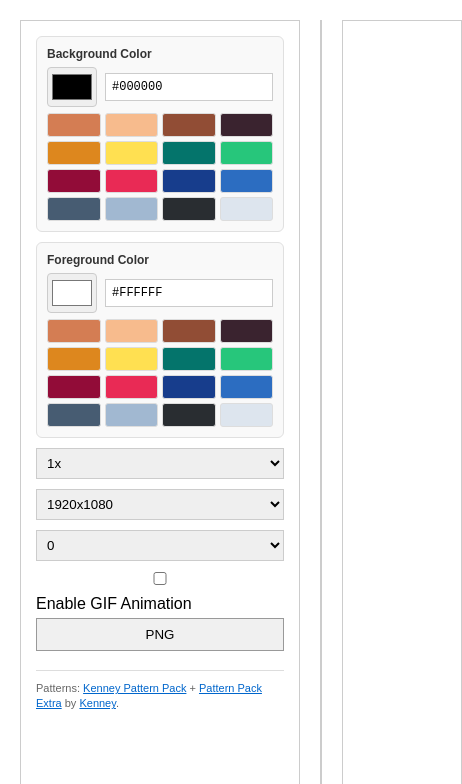
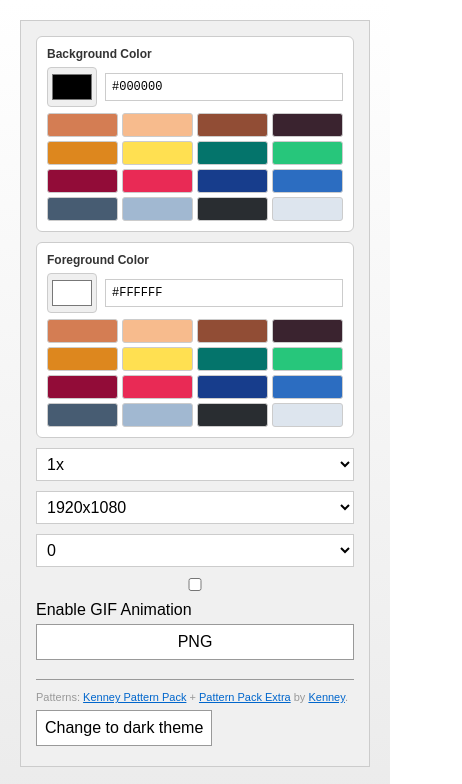
Before and after one commit to Dobya11/background-generator, a plain HTML site: page index.html in a window 390 px wide. Shown: the top 784 px of the page, 462 px wide, since content can reach past the window. Drawn offline with Linux system fonts and the light colour scheme; no server answers.

Commit message:
feat: update UI

```diff
--- a/index.html
+++ b/index.html
@@ -1,12 +1,13 @@
 <!doctype html>
-<html lang="en">
+<html lang="en" data-theme="light">
   <head>
     <meta charset="UTF-8" />
     <meta name="viewport" content="width=device-width, initial-scale=1.0" />
     <title>Pattern Generator</title>
-    <link rel="stylesheet" href="./style.css" />
+    <link rel="stylesheet" href="/style.css" />
   </head>
   <body>
+    <article>
       <div class="panel">
         <div class="color-group">
           <label>Background Color</label>
@@ -318,14 +319,87 @@
             >Kenney</a
           >.
         </div>
+        <button
+          id="theme-switch"
+          type="button"
+          data-theme-toggle
+          aria-label="Change to light theme"
+        >
+          Change theme
+        </button>
       </div>
 
       <div id="preview"></div>
 
       <div class="panel" id="patternPreview"></div>
-
+    </article>
     <script src="https://cdn.jsdelivr.net/npm/gif-encoder-2@1.0.5/dist/gif-encoder-2.umd.js"></script>
 
     <script src="./main.js"></script>
+    <script>
+      function calculateSettingAsThemeString({
+        localStorageTheme,
+        systemSettingDark,
+      }) {
+        if (localStorageTheme !== null) {
+          return localStorageTheme;
+        }
+
+        if (systemSettingDark.matches) {
+          return "dark";
+        }
+
+        return "light";
+      }
+
+      function updateButton({ buttonEl, isDark }) {
+        const newCta = isDark
+          ? "Change to light theme"
+          : "Change to dark theme";
+        buttonEl.setAttribute("aria-label", newCta);
+        buttonEl.innerText = newCta;
+      }
+
+      function updateThemeOnHtmlEl({ theme }) {
+        document.querySelector("html").setAttribute("data-theme", theme);
+      }
+
+      const button = document.querySelector("[data-theme-toggle]");
+      const localStorageTheme = localStorage.getItem("theme");
+      const systemSettingDark = window.matchMedia(
+        "(prefers-color-scheme: dark)",
+      );
+
+      let currentThemeSetting = calculateSettingAsThemeString({
+        localStorageTheme,
+        systemSettingDark,
+      });
+
+      updateButton({
+        buttonEl: button,
+        isDark: currentThemeSetting === "dark",
+      });
+      updateThemeOnHtmlEl({ theme: currentThemeSetting });
+
+      button.addEventListener("click", (event) => {
+        const newTheme = currentThemeSetting === "dark" ? "light" : "dark";
+
+        localStorage.setItem("theme", newTheme);
+        updateButton({ buttonEl: button, isDark: newTheme === "dark" });
+        updateThemeOnHtmlEl({ theme: newTheme });
+
+        currentThemeSetting = newTheme;
+      });
+    </script>
+    <script>
+      const params = new URLSearchParams(location.search);
+
+      if (params.get("t") === "k") {
+        const link = document.createElement("link");
+        link.rel = "stylesheet";
+        link.href = "/kenney.css";
+        document.head.appendChild(link);
+      }
+    </script>
   </body>
 </html>
--- a/kenney.css
+++ b/kenney.css
@@ -1,5 +1,8 @@
 @import url("https://fonts.googleapis.com/css2?family=Lexend:wght@100..900&family=Noto+Sans:ital,wght@0,100..900;1,100..900&display=swap");
 :root {
+  --radius: 0.5em;
+}
+[data-theme="light"] {
   --color-text: #262633;
   --color-background: #eef4f7;
 
@@ -14,48 +17,48 @@
   --color-border: rgba(38, 38, 51, 0.12);
   --color-muted: #757778;
 
+  --color-input-bg: #ffffff;
+  --color-panel-bg: #ffffff;
+  --color-preview-bg: #f5f5f5;
+  --color-group-bg: #f9f9f9;
+  --color-pattern-bg: #ffffff;
+
+  --color-input-border: #d2d2d7;
+  --color-group-border: #e0e0e0;
+
   --shadow: 0 3px 8px rgba(0, 0, 0, 0.12);
-  --radius: 0.5em;
 }
 
-* {
-  margin: 0;
-  padding: 0;
-  box-sizing: border-box;
-}
+[data-theme="dark"] {
+  --color-text: #eeeff3;
+  --color-background: #191922;
 
-html,
-body {
-  min-height: 100%;
+  --color-purple: #9b7ee8;
+  --color-purple-light: #b98cff;
+  --color-purple-dark: #6243a8;
+
+  --color-yellow: #ffbd2e;
+  --color-pink: #ff4d78;
+
+  --color-white: #252530;
+  --color-border: rgba(255, 255, 255, 0.12);
+  --color-muted: #a5a6ad;
+
+  --color-input-bg: #30303c;
+  --color-panel-bg: #252530;
+  --color-preview-bg: #22222d;
+  --color-group-bg: #2c2c37;
+  --color-pattern-bg: #30303c;
+
+  --color-input-border: #494956;
+  --color-group-border: #41414d;
+
+  --shadow: 0 3px 8px rgba(0, 0, 0, 0.35);
 }
 
 body {
-  min-height: 100vh;
-  padding: 20px;
-
-  display: grid;
-  grid-template-columns: 280px minmax(0, 1fr) 120px;
-  gap: 20px;
-
-  color: var(--color-text);
-  background-color: var(--color-background);
-
   font-family: "Noto Sans", Arial, sans-serif;
-  font-weight: 500;
-
-  -webkit-tap-highlight-color: transparent;
-}
-
-.panel {
-  padding: 20px;
-
-  background: var(--color-white);
-  border: 1px solid var(--color-border);
-  border-radius: var(--radius);
-
-  box-shadow: var(--shadow);
-
-  overflow-y: auto;
+  background: var(--color-background) !important;
 }
 h1,
 h2,
@@ -67,17 +70,6 @@ input,
 select {
   font-family: "Noto Sans", Arial, sans-serif;
 }
-.panel h1,
-.panel h2,
-.panel h3,
-.panel h4 {
-  color: var(--color-text);
-}
-
-.panel h2 {
-  margin-bottom: 1.2em;
-}
-
 input,
 select {
   width: 100%;
@@ -85,9 +77,9 @@ select {
   margin-bottom: 10px;
 
   color: var(--color-text);
-  background: white;
+  background: var(--color-input-bg);
 
-  border: 1px solid #d2d2d7;
+  border: 1px solid var(--color-input-border);
   border-radius: 0.4em;
 
   font-family: inherit;
@@ -98,17 +90,19 @@ select {
   transition:
     border-color 0.15s ease,
     box-shadow 0.15s ease,
-    background-color 0.15s ease;
+    background-color 0.15s ease,
+    color 0.15s ease;
 }
 
 input:hover,
 select:hover {
-  border-color: #aaa9b2;
+  border-color: var(--color-purple);
 }
 
 input:focus,
 select:focus {
   border-color: var(--color-purple);
+
   box-shadow: 0 0 0 3px rgba(124, 94, 198, 0.15);
 }
 
@@ -119,65 +113,35 @@ input[type="color"] {
   margin: 0 !important;
   padding: 2px !important;
 
-  background: white;
+  color: var(--color-text);
+  background: var(--color-input-bg);
 
-  border: 1px solid #d2d2d7;
+  border: 1px solid var(--color-input-border);
   border-radius: 0.4em;
 
   cursor: pointer;
 }
+
 input[type="color"]::-webkit-color-swatch-wrapper {
   padding: 0;
   margin: 0;
   border: none;
+
   transform: scale(1.2);
 }
-button {
-  width: 100%;
-  padding: 0.65em 1em;
-  margin: 5px 0;
 
-  color: white;
-
-  background: linear-gradient(0deg, #7c5ec6 0%, #b073f0 100%);
-
-  border: none;
-  border-bottom: 2px solid var(--color-purple-dark);
-  border-radius: 0.4em;
-
-  box-shadow: 0 2px 0 rgba(0, 0, 0, 0.25);
-
-  font-family: inherit;
-  font-size: 0.9em;
-  font-weight: 800;
-
-  cursor: pointer;
-
-  transition:
-    background 0.15s ease,
-    transform 0.1s ease,
-    box-shadow 0.1s ease;
+input::placeholder {
+  color: var(--color-muted);
+  opacity: 1;
 }
 
-button:hover {
-  color: #191922;
-
-  background: var(--color-yellow);
-
-  border-color: #af5a1d;
-
-  transform: translateY(-1px);
+select {
+  color-scheme: light;
 }
 
-button:active {
-  transform: translateY(1px);
-  box-shadow: none;
-}
-
-button:disabled {
-  opacity: 0.5;
-  cursor: not-allowed;
-  transform: none;
+[data-theme="dark"] select,
+.dark select {
+  color-scheme: dark;
 }
 
 #preview {
@@ -192,7 +156,8 @@ button:disabled {
 
   padding: 20px;
 
-  background: #f5f5f5;
+  color: var(--color-text);
+  background: var(--color-preview-bg);
 
   border: 1px solid var(--color-border);
   border-radius: var(--radius);
@@ -200,6 +165,11 @@ button:disabled {
   box-shadow: var(--shadow);
 
   overflow: auto;
+
+  transition:
+    background-color 0.2s ease,
+    border-color 0.2s ease,
+    color 0.2s ease;
 }
 
 canvas {
@@ -217,6 +187,16 @@ canvas {
   gap: 8px;
 
   align-content: start;
+  align-items: center;
+
+  background: var(--color-yellow);
+
+  scrollbar-color: #8d8b95 var(--color-yellow);
+  scrollbar-width: none;
+}
+
+#patternPreview::-webkit-scrollbar {
+  display: none;
 }
 
 .pattern-item {
@@ -227,9 +207,9 @@ canvas {
   align-items: center;
   justify-content: center;
 
-  background: white;
+  background: var(--color-pattern-bg);
 
-  border: 1px solid #d2d2d7;
+  border: 1px solid var(--color-input-border);
   border-radius: 0.4em;
 
   cursor: pointer;
@@ -245,11 +225,12 @@ canvas {
 .pattern-item svg {
   width: 100% !important;
   height: 100% !important;
+
   display: block !important;
 }
 
 .pattern-item:hover {
-  background: #f5f1ff;
+  background: rgba(124, 94, 198, 0.12);
 
   border-color: var(--color-purple);
 
@@ -261,7 +242,7 @@ canvas {
 .pattern-item.active {
   border: 2px solid var(--color-purple);
 
-  background: #eee7ff;
+  background: rgba(124, 94, 198, 0.16);
 
   box-shadow:
     0 0 0 3px rgba(124, 94, 198, 0.12),
@@ -272,18 +253,22 @@ canvas {
   padding: 12px;
   margin-bottom: 10px;
 
-  background: #f9f9f9;
+  color: var(--color-text);
+  background: var(--color-group-bg);
 
-  border: 1px solid #e0e0e0;
+  border: 1px solid var(--color-group-border);
   border-radius: 0.5em;
 
   transition:
     border-color 0.15s ease,
-    box-shadow 0.15s ease;
+    box-shadow 0.15s ease,
+    background-color 0.15s ease;
 }
 
 .color-group:hover {
-  border-color: rgba(124, 94, 198, 0.35);
+  border-color: rgba(124, 94, 198, 0.5);
+
+  box-shadow: 0 2px 6px rgba(0, 0, 0, 0.05);
 }
 
 .color-group label {
@@ -300,6 +285,7 @@ canvas {
 .color-input-wrapper {
   display: flex;
   align-items: center;
+
   gap: 8px;
 }
 
@@ -309,11 +295,15 @@ canvas {
   padding: 6px !important;
   margin: 0 !important;
 
+  color: var(--color-text);
+  background: var(--color-input-bg);
+
   font-family: monospace !important;
   font-size: 12px !important;
 
   text-transform: uppercase;
 
+  border: 1px solid var(--color-input-border);
   border-radius: 0.3em;
 }
 
@@ -330,9 +320,10 @@ canvas {
 
   padding: 6px;
 
-  background: white;
+  color: var(--color-text);
+  background: var(--color-input-bg);
 
-  border: 1px solid #ddd;
+  border: 1px solid var(--color-input-border);
   border-radius: 0.3em;
 
   font-family: monospace;
@@ -353,7 +344,12 @@ canvas {
   width: 100%;
   height: 26px;
 
-  border: 1px solid #ddd;
+  padding: 0;
+  margin: 0;
+
+  background: var(--color-pattern-bg);
+
+  border: 1px solid var(--color-input-border);
   border-radius: 0.3em;
 
   cursor: pointer;
@@ -365,118 +361,124 @@ canvas {
 }
 
 .color-preset:hover {
-  border-color: #999;
+  border-color: var(--color-purple);
 
   transform: scale(1.05);
 
   filter: brightness(1.05);
 }
+button {
+  width: 100%;
 
-.credit {
-  margin-top: 14px;
-  padding-top: 10px;
+  padding: 0.65em 1em;
+  margin: 5px 0;
 
-  color: #666;
+  color: #ffffff;
 
-  border-top: 1px solid #ddd;
+  background: linear-gradient(
+    0deg,
+    var(--color-purple) 0%,
+    var(--color-purple-light) 100%
+  );
 
-  font-size: 11px;
-  line-height: 1.4;
+  border: none;
+  border-bottom: 2px solid var(--color-purple-dark);
+  border-radius: 0.4em;
+
+  box-shadow: 0 2px 0 rgba(0, 0, 0, 0.25);
+
+  font-family: inherit;
+  font-size: 0.9em;
+  font-weight: 800;
+
+  cursor: pointer;
+
+  transition:
+    background 0.15s ease,
+    transform 0.1s ease,
+    box-shadow 0.1s ease,
+    color 0.15s ease;
 }
 
-.credit a {
-  color: #7c5ec6;
-  text-decoration: none;
+button:hover {
+  color: #191922;
+
+  background: var(--color-yellow) !important;
+
+  border-color: #af5a1d;
+
+  transform: translateY(-1px);
 }
 
-.credit a:hover {
-  text-decoration: underline;
+button:active {
+  transform: translateY(1px);
+
+  box-shadow: none;
 }
 
-label[for="enableGif"] {
-  display: inline;
+button:disabled {
+  opacity: 0.5;
 
-  width: auto;
+  cursor: not-allowed;
 
-  margin: 10px 0;
+  transform: none;
+}
+.panel {
+  padding: 20px;
+
+  color: var(--color-text);
+  background: var(--color-panel-bg);
+
+  border: 1px solid var(--color-border);
+  border-radius: var(--radius);
+
+  box-shadow: var(--shadow);
+
+  overflow-y: auto;
+
+  transition:
+    background-color 0.2s ease,
+    border-color 0.2s ease,
+    color 0.2s ease;
 }
 
-.hidden {
-  display: none !important;
+.panel h1,
+.panel h2,
+.panel h3,
+.panel h4 {
+  color: var(--color-text);
 }
 
-::selection {
-  color: white;
-  background: #ffa700;
+.panel h2 {
+  margin-bottom: 1.2em;
 }
 
-::-moz-selection {
-  color: white;
-  background: #ffa700;
+h1,
+h2,
+h3 {
+  font-family: "Lexend", "Noto Sans", sans-serif;
 }
 
+button,
+input,
+select {
+  font-family: "Noto Sans", Arial, sans-serif;
+}
 body::-webkit-scrollbar {
   width: 12px;
 }
 
 body::-webkit-scrollbar-track {
-  background: #ecedf3;
+  background: var(--color-background);
 }
 
 body::-webkit-scrollbar-thumb {
   background-color: #8d8b95;
 
   border-radius: 20px;
-  border: 2px solid #ecedf3;
+  border: 2px solid var(--color-background);
 }
 
-div[id="patternPreview"] {
-  background: var(--color-yellow);
-  scrollbar-color: #8d8b95 #ecedf3;
-  scrollbar-width: none;
-  align-items: center;
+body {
+  scrollbar-color: #8d8b95 var(--color-background);
 }
-
-@media screen and (max-width: 950px) {
-  body {
-    grid-template-columns: 220px minmax(0, 1fr) 90px;
-    gap: 12px;
-    padding: 12px;
-  }
-
-  .panel {
-    padding: 15px;
-  }
-
-  #preview {
-    padding: 10px;
-  }
-
-  .pattern-item {
-    width: 56px;
-    height: 56px;
-  }
-}
-
-@media screen and (max-width: 700px) {
-  body {
-    display: flex;
-    flex-direction: column;
-
-    height: auto;
-    min-height: 100vh;
-  }
-
-  .panel {
-    width: 100%;
-  }
-
-  #preview {
-    min-height: 400px;
-    order: 1;
-  }
-
-  #patternPreview {
-    grid-template-columns: repeat(auto-fill, minmax(64px, 1fr));
-  }
-}
--- a/main.js
+++ b/main.js
@@ -5,7 +5,6 @@
 //TODO: Fix gif encoder library loading issue
 //TODO: Gaps during rotation
 //TODO: Fix color replacement for grayscale colors(maybe switch to another color dimension)
-//TODO: Add offset position for tiles
 
 const app = {
   svgCache: {},
--- a/style.css
+++ b/style.css
@@ -1,173 +1,287 @@
-/* TODO: Add style */
+[data-theme="light"] {
+  --muted: #ccc;
+  --muted-bg: #999;
+  --bg: #e0e0e0;
+  --bg-1: #f0f0f0;
+  --bg-alt: #fff;
+  --fg: #000;
+  --fg-alt: #333;
+  --accent: #06c;
+}
 
-* {
+[data-theme="dark"] {
+  --muted: #666;
+  --muted-bg: #999;
+  --bg: #222;
+  --bg-1: #222;
+  --bg-alt: #333;
+  --fg: #fff;
+  --fg-alt: #ccc;
+  --accent: #70b7ff;
+}
+
+*,
+*::before,
+*::after {
+  box-sizing: border-box;
   margin: 0;
   padding: 0;
-  box-sizing: border-box;
 }
+
 body {
+  min-height: 100vh;
+  background: linear-gradient(var(--bg-alt), var(--bg));
+  color: var(--fg);
   font-family: Arial, sans-serif;
-  padding: 20px;
+}
+
+select,
+button {
+  font: inherit;
+  color: var(--fg);
+  background: var(--bg-alt);
+}
+
+article {
   display: grid;
-  grid-template-columns: 280px 1fr 120px;
+  grid-template-columns: 280px minmax(0, 1fr) 120px;
   gap: 20px;
   height: 100vh;
+  padding: 20px;
 }
+
 .panel {
-  border: 1px solid #ccc;
+  overflow-y: auto;
   padding: 15px;
-  overflow-y: auto;
+  border: 1px solid var(--muted);
+  background: var(--bg-1);
 }
+
 input,
 select {
   width: 100%;
   padding: 6px;
   margin-bottom: 10px;
-  border: 1px solid #ccc;
-  font-family: Arial, sans-serif;
+  border: 1px solid var(--muted);
 }
+
+input:focus,
+select:focus,
+button:focus-visible {
+  outline: 2px solid var(--accent);
+  outline-offset: 1px;
+}
+
 button {
   width: 100%;
   padding: 8px;
   margin: 5px 0;
+  border: 1px solid var(--muted-bg);
   cursor: pointer;
-  border: 1px solid #999;
-  background: #f0f0f0;
-  font-family: Arial, sans-serif;
+  transition:
+    background-color 0.2s ease,
+    border-color 0.2s ease,
+    opacity 0.2s ease;
 }
-button:hover {
-  background: #e0e0e0;
+
+button:hover:not(:disabled) {
+  background: var(--bg-alt);
 }
+
 button:disabled {
   opacity: 0.5;
   cursor: not-allowed;
 }
+
+button#theme-switch {
+  width: auto;
+}
+
 #preview {
   display: flex;
   align-items: center;
   justify-content: center;
-  background: #f5f5f5;
-  border: 1px solid #ccc;
   overflow: auto;
+  background: var(--bg);
+  border: 1px solid var(--muted);
 }
-canvas {
+
+#preview canvas {
   display: block;
   max-width: 100%;
   max-height: 100%;
   object-fit: contain;
 }
+
 #patternPreview {
   display: grid;
   grid-template-columns: 1fr;
   gap: 4px;
 }
+
 .pattern-item {
-  border: 1px solid #ddd;
-  height: 64px;
-  width: 64px;
-  cursor: pointer;
-  background: white;
   display: flex;
   align-items: center;
   justify-content: center;
+  width: 64px;
+  height: 64px;
   overflow: hidden;
+  background: #fff;
+  border: 1px solid var(--muted);
+  cursor: pointer;
+  transition:
+    background-color 0.2s ease,
+    border-color 0.2s ease,
+    transform 0.2s ease;
 }
+
 .pattern-item svg {
+  display: block !important;
   width: 100% !important;
   height: 100% !important;
-  display: block !important;
 }
+
 .pattern-item:hover {
-  background: #f0f0f0;
+  background: var(--bg);
+  transform: scale(1.02);
 }
+
 .pattern-item.active {
-  border: 2px solid #0066cc;
-  background: #e6f2ff;
+  background: var(--bg);
+  border: 2px solid var(--accent);
 }
+
 .color-group {
-  background: #f9f9f9;
-  border: 1px solid #e0e0e0;
-  border-radius: 6px;
   padding: 10px;
   margin-bottom: 10px;
+  background: var(--bg-alt);
+  border: 1px solid var(--muted);
+  border-radius: 6px;
 }
+
 .color-group label {
   display: block;
+  margin-bottom: 6px;
+  color: var(--fg-alt);
   font-size: 12px;
   font-weight: 600;
-  margin-bottom: 6px;
-  color: #333;
 }
+
 .color-input-wrapper {
   display: flex;
+  align-items: center;
   gap: 8px;
-  align-items: center;
 }
+
 input[type="color"] {
-  width: 50px !important;
+  flex: 0 0 50px;
+  width: 50px;
   height: 40px;
-  margin: 0 !important;
-  padding: 2px !important;
+  padding: 2px;
+  margin: 0;
   border-radius: 4px;
   cursor: pointer;
 }
+
 .hex-input {
-  flex: 1 !important;
-  font-family: monospace !important;
-  font-size: 12px !important;
+  flex: 1;
+  width: auto;
+  padding: 6px;
+  margin: 0;
+  font-family: monospace;
+  font-size: 12px;
   text-transform: uppercase;
-  padding: 6px !important;
-  margin: 0 !important;
 }
+
 .hex-input:focus {
   outline: none;
-  border-color: #0066cc !important;
+  border-color: var(--accent);
   box-shadow: 0 0 0 2px rgba(0, 102, 204, 0.1);
 }
+
 .color-value {
   flex: 1;
+  padding: 6px;
+  color: var(--fg);
+  background: var(--bg);
+  border: 1px solid var(--muted);
+  border-radius: 3px;
   font-family: monospace;
   font-size: 12px;
-  padding: 6px;
-  background: white;
-  border: 1px solid #ddd;
-  border-radius: 3px;
   text-transform: uppercase;
 }
+
 .color-presets {
   display: grid;
   grid-template-columns: repeat(4, 1fr);
   gap: 4px;
   margin-top: 6px;
 }
+
 .color-preset {
   width: 100%;
   height: 24px;
-  border: 1px solid #ddd;
+  border: 1px solid var(--muted);
   border-radius: 3px;
   cursor: pointer;
-  transition: all 0.2s;
+  transition:
+    border-color 0.2s ease,
+    transform 0.2s ease;
 }
+
 .color-preset:hover {
-  border-color: #999;
+  border-color: var(--muted-bg);
   transform: scale(1.05);
 }
+
 .credit {
+  padding-top: 10px;
   margin-top: 14px;
-  padding-top: 10px;
-  border-top: 1px solid #ddd;
+  color: var(--muted-bg);
+  border-top: 1px solid var(--muted-bg);
   font-size: 11px;
   line-height: 1.4;
-  color: #666;
 }
+
 .credit a {
-  color: #06c;
+  color: var(--accent);
 }
-.hidden {
-  display: none !important;
-}
+
 label[for="enableGif"] {
   display: inline;
   width: auto;
   margin: 10px 0;
 }
+
+.hidden {
+  display: none !important;
+}
+
+article > div {
+  background: var(--bg-alt);
+}
+
+@media (max-width: 900px) {
+  article {
+    grid-template-columns: 240px minmax(0, 1fr);
+  }
+
+  article > :last-child {
+    display: none;
+  }
+}
+
+@media (max-width: 640px) {
+  article {
+    grid-template-columns: 1fr;
+    height: auto;
+    min-height: 100vh;
+  }
+
+  #preview {
+    min-height: 400px;
+  }
+  #patternPreview {
+    grid-template-columns: repeat(auto-fill, minmax(64px, 1fr));
+  }
+}
```
Also changed, not shown: 1 other file. Lines whose indentation alone changed are shown as unchanged.
